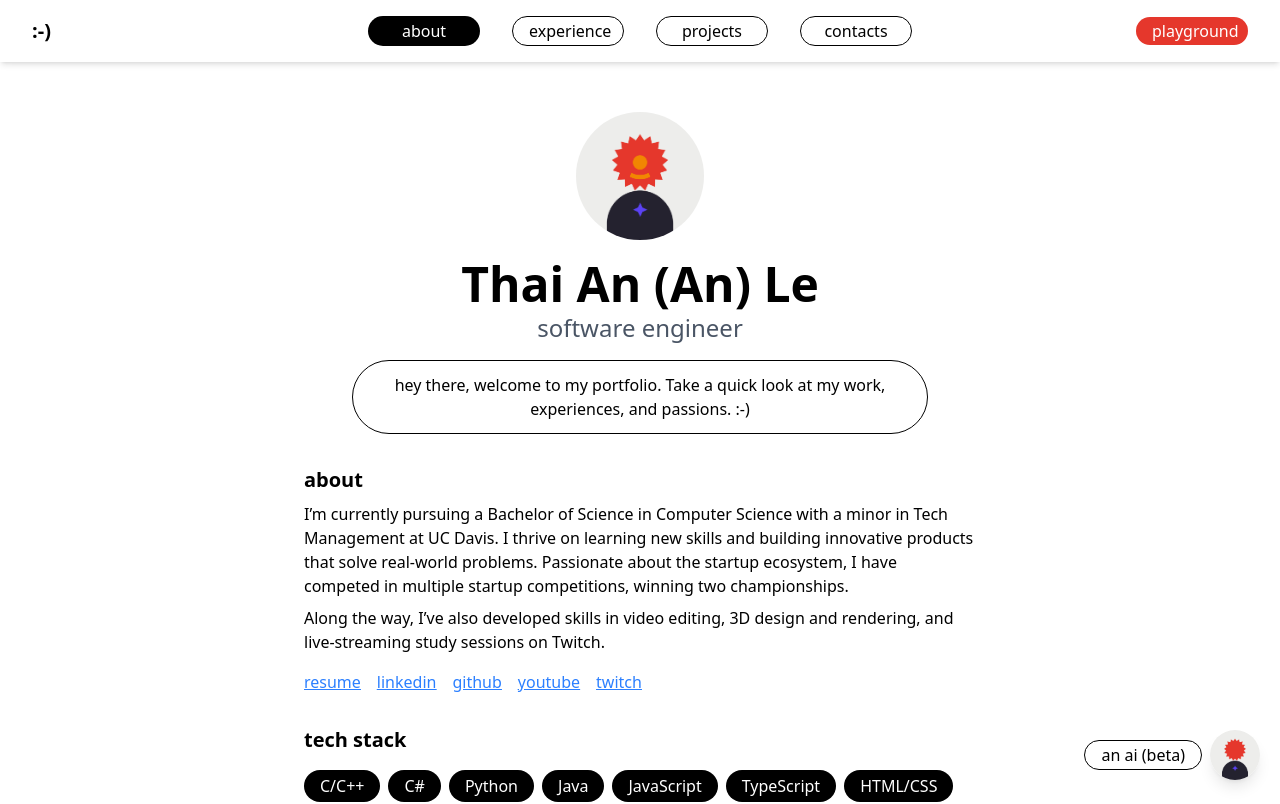
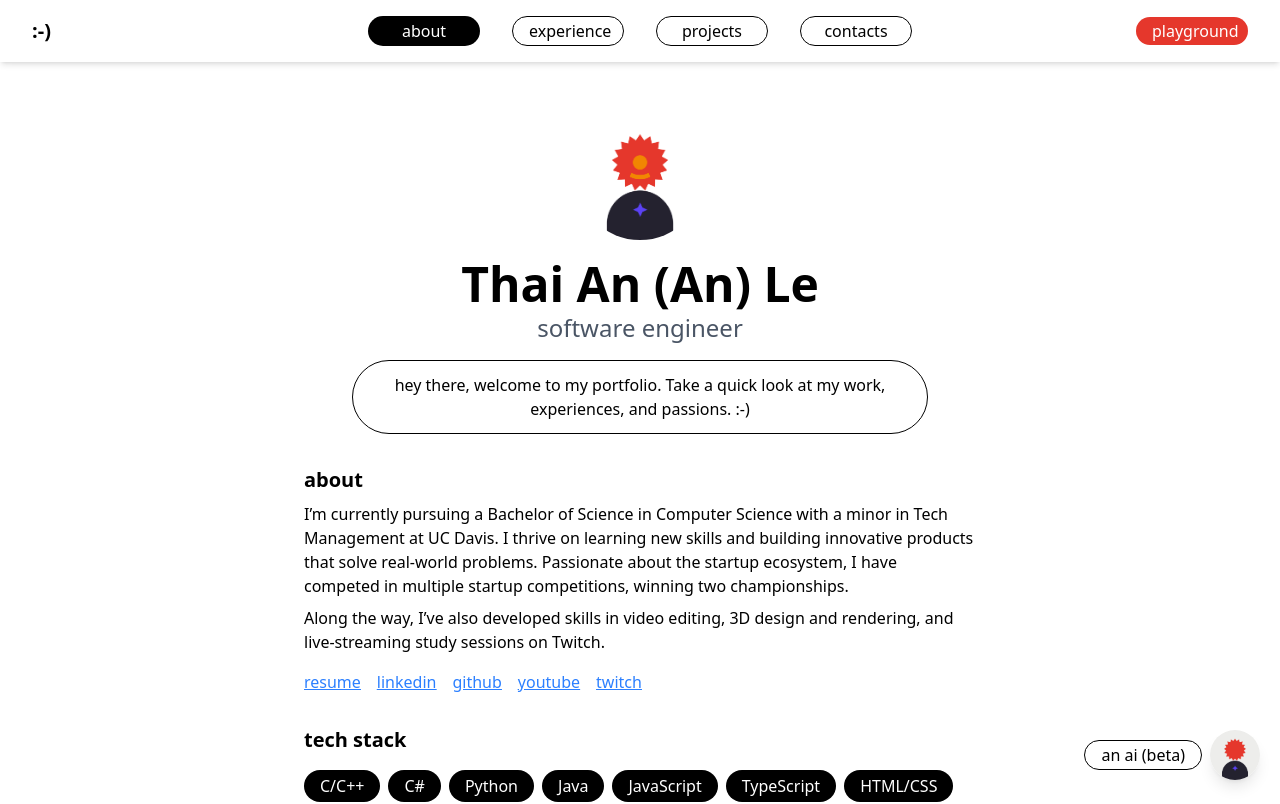
Before and after one commit to Segnit11/my-portfolio-v3, a Next.js app: page / in a window 1280 px wide. Shown: the top 804 px of the page. Built offline with nearby package versions, Linux system fonts and the light colour scheme.

Commit message:
movin heads

```diff
--- a/src/app/components/ui/Avatar.tsx
+++ b/src/app/components/ui/Avatar.tsx
@@ -2,7 +2,8 @@ import { useEffect, useState } from 'react';
 import Image from 'next/image';
 
 const Avatar = () => {
-  const [smilePos, setSmilePos] = useState({ x: 0, y: 0 });
+    const [smilePos, setSmilePos] = useState({ x: 0, y: 0 });
+    const [facePos, setFacePos] = useState({ x: 0, y: 0 });
 
   useEffect(() => {
     const handleMouseMove = (event: MouseEvent) => {
@@ -10,6 +11,10 @@ const Avatar = () => {
           x: (event.clientX - window.innerWidth / 2) * 0.02,
           y: (event.clientY - window.innerHeight / 2) * 0.02,
         });
+        setFacePos({
+            x: (event.clientX - window.innerWidth / 2) * 0.005,
+            y: (event.clientY - window.innerHeight / 2) * 0.005,
+          });
       };
 
     window.addEventListener('mousemove', handleMouseMove);
@@ -20,10 +25,14 @@ const Avatar = () => {
     <div className="relative flex flex-col items-center">
       {/* Avatar Image */}
 
-        <Image src="/avatar.png" alt="Avatar" width={128} height={128} className="rounded-full" />
-        <div className="absolute transform" style={{ transform: `translate(${smilePos.x}px, ${smilePos.y}px)` }}>
-          <Image src="/smile.png" alt="Smile" width={128} height={128} />
+        <Image src="/body.png" alt="Avatar" width={128} height={128} className="rounded-full" />
+        <div className="absolute transform" style={{ transform: `translate(${facePos.x}px, ${facePos.y}px)` }}>
+            <Image src="/face.png" alt="Smile" width={128} height={128} />
         </div>
+        <div className="absolute botton-[-2] transform" style={{ transform: `translate(${smilePos.x}px, ${smilePos.y}px)` }}>
+            <Image src="/smile.png" alt="Smile" width={128} height={128} />
+        </div>
+
 
     </div>
   );
```
Also changed, not shown: public/body.png (added), public/face.png (added).
